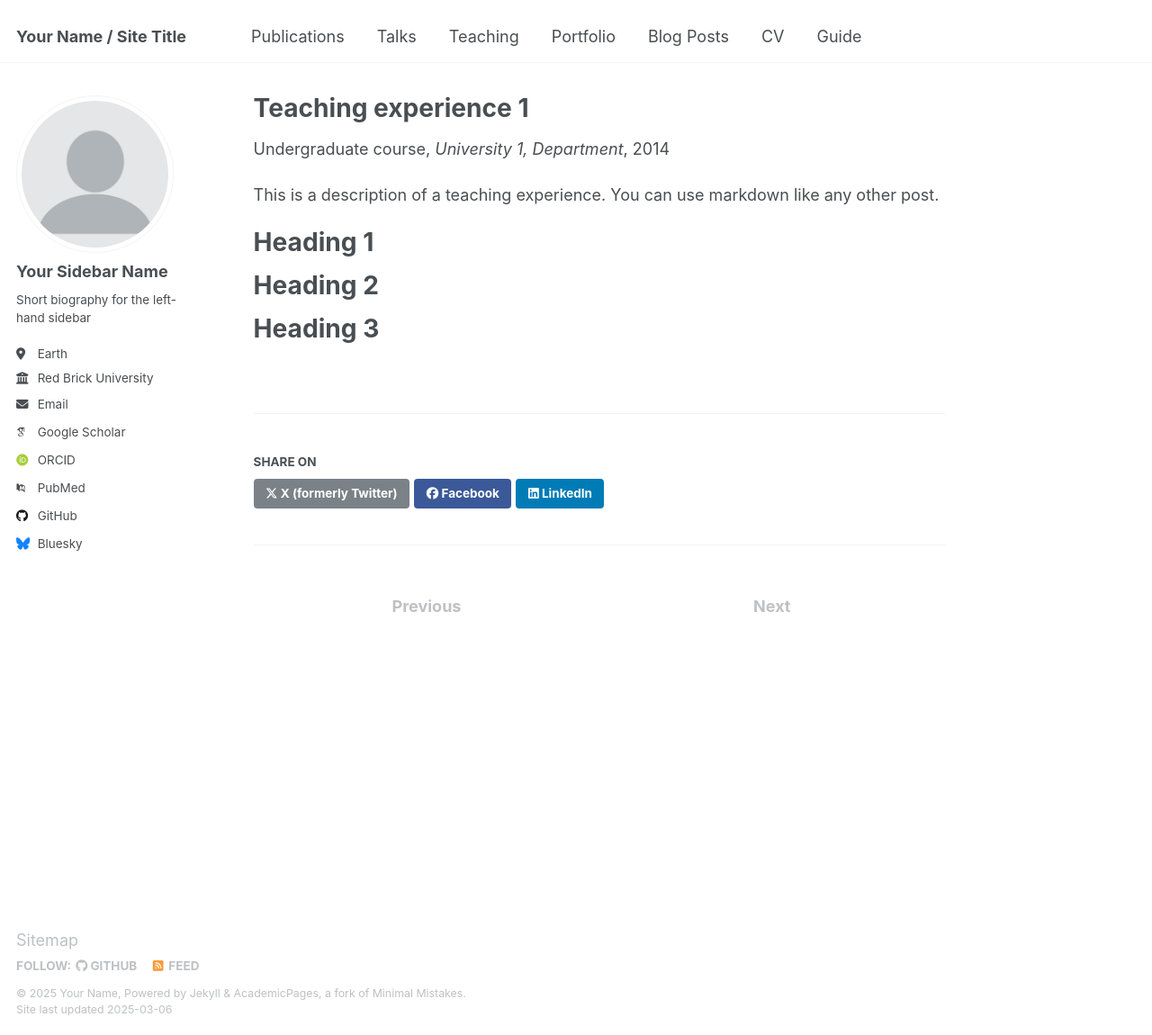
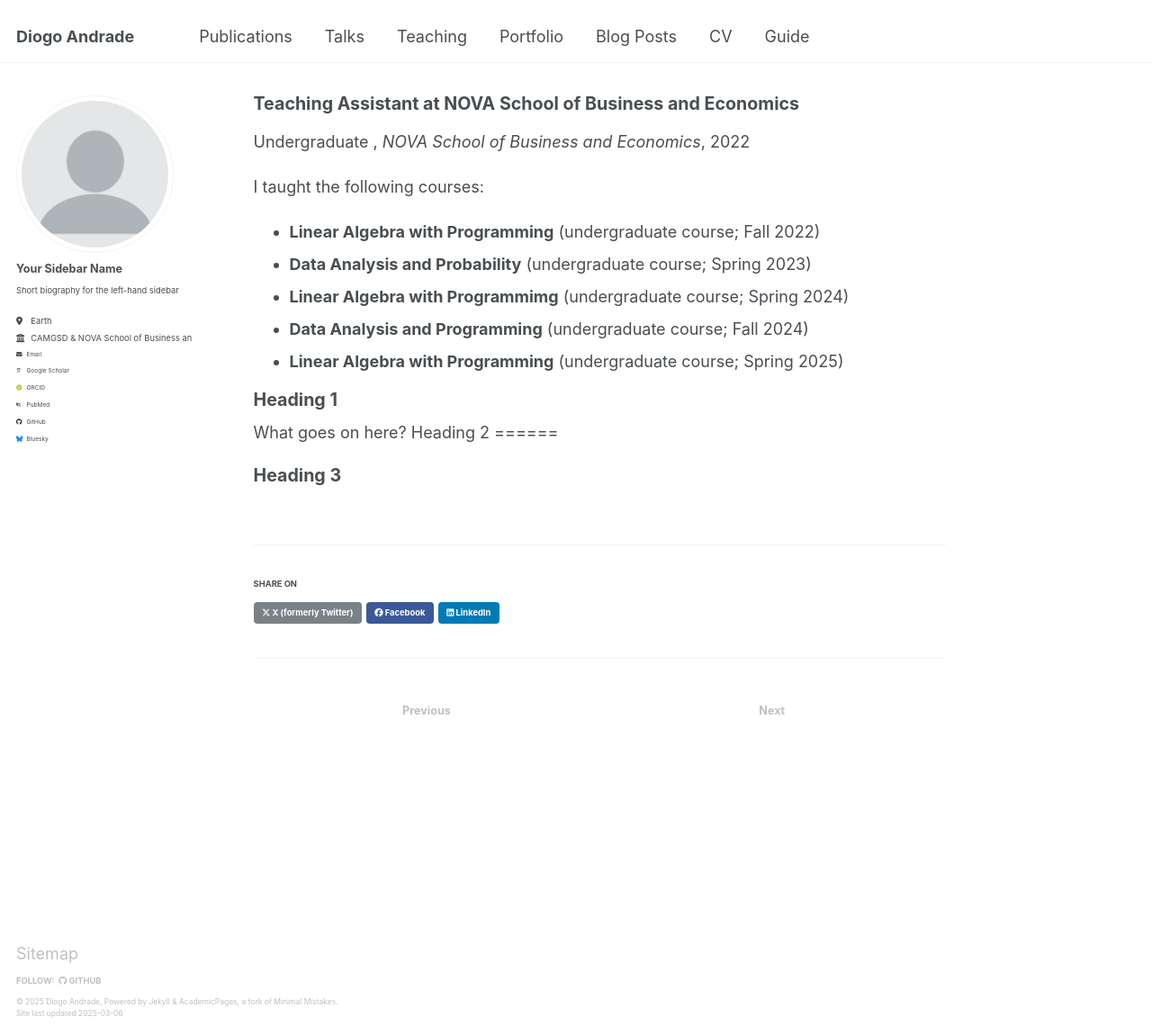
Before and after one commit to diogofd/diogofd.github.io, a Jekyll site: the page built from _teaching/2014-spring-teaching-1.md, in a window 1280 px wide and 1150 px high. Shown: the whole window at 90% size. Built offline with Jekyll 4.4.1, drawn with Linux system fonts in a browser that asks for light colours; some web fonts are replaced.

Commit message:
Changed minor things.

```diff
--- a/Gemfile
+++ b/Gemfile
@@ -10,3 +10,4 @@ group :jekyll_plugins do
 end
 
 gem 'github-pages'
+gem 'tzinfo-data'
--- a/_config.yml
+++ b/_config.yml
@@ -9,10 +9,10 @@
 # Basic Site Settings
 locale                   : "en-US"
 site_theme               : "default"
-title                    : "Your Name / Site Title"
+title                    : "Diogo Andrade"
 title_separator          : "-"
-name                     : &name "Your Name"
-description              : &description "personal description"
+name                     : &name "Diogo Andrade"
+description              : &description "this should be a short description of the site"
 url                      : https://academicpages.github.io # the base hostname & protocol for your site e.g. "https://[your GitHub username].github.io"
 baseurl                  : "" # the subpath of your site, e.g. "/blog"
 repository               : "academicpages/academicpages.github.io"
@@ -27,9 +27,9 @@ author:
   pronouns         : # example: "she/her"
   bio              : "Short biography for the left-hand sidebar"
   location         : "Earth"
-  employer         : "Red Brick University"
+  employer         : "CAMGSD & NOVA School of Business and Economics"
   uri              : # URL
-  email            : "none@example.org"
+  email            : "diogo.maria.f.a@tecnico.ulisboa.pt"
 
   # Academic websites
   arxiv            : # URL - Update with the correct link to your profile
@@ -118,7 +118,7 @@ staticman:
       options:
         format           : "iso8601" # "iso8601" (default), "timestamp-seconds", "timestamp-milliseconds"
 atom_feed:
-  hide                   : false     # change to true to hide the RSS feed in the footer
+  hide                   : true     # change to true to hide the RSS feed in the footer
   path                   : # blank (default) uses feed.xml
 
 
--- a/_sass/_themes.scss
+++ b/_sass/_themes.scss
@@ -30,14 +30,14 @@ $calisto                    : "Calisto MT", serif;
 $garamond                   : Garamond, serif;
 
 /* Type scale */
-$type-size-1                : 2.441em;  // ~39.056px
-$type-size-2                : 1.953em;  // ~31.248px
-$type-size-3                : 1.563em;  // ~25.008px
-$type-size-4                : 1.25em;   // ~20px
-$type-size-5                : 1em;      // ~16px
-$type-size-6                : 0.75em;   // ~12px
-$type-size-7                : 0.6875em; // ~11px
-$type-size-8                : 0.625em;  // ~10px
+$type-size-1                : 1.7087em;  // ~39.056px
+$type-size-2                : 1.3671em;  // ~31.248px
+$type-size-3                : 1.09em;  // ~25.008px
+$type-size-4                : 0.875em;   // ~20px
+$type-size-5                : 0.7em;      // ~16px
+$type-size-6                : 0.52em;   // ~12px
+$type-size-7                : 0.47em; // ~11px
+$type-size-8                : 0.39em;  // ~10px
 
 $global-font-family         : $sans-serif;
 $header-font-family         : $sans-serif;
--- a/_teaching/2014-spring-teaching-1.md
+++ b/_teaching/2014-spring-teaching-1.md
@@ -1,18 +1,23 @@
 ---
-title: "Teaching experience 1"
+title: "Teaching Assistant at NOVA School of Business and Economics"
 collection: teaching
-type: "Undergraduate course"
+type: "Undergraduate "
 permalink: /teaching/2014-spring-teaching-1
-venue: "University 1, Department"
-date: 2014-01-01
-location: "City, Country"
+date: 2022-01-01
+venue: "NOVA School of Business and Economics"
+location: "Lisbon, Portugal"
 ---
 
-This is a description of a teaching experience. You can use markdown like any other post.
+I taught the following courses:
+- **Linear Algebra with Programming** (undergraduate course; Fall 2022)
+- **Data Analysis and Probability** (undergraduate course; Spring 2023)
+- **Linear Algebra with Programmimg** (undergraduate course; Spring 2024)
+- **Data Analysis and Programming** (undergraduate course; Fall 2024)
+- **Linear Algebra with Programming** (undergraduate course; Spring 2025)
 
 Heading 1
 ======
-
+What goes on here?
 Heading 2
 ======
 
```
